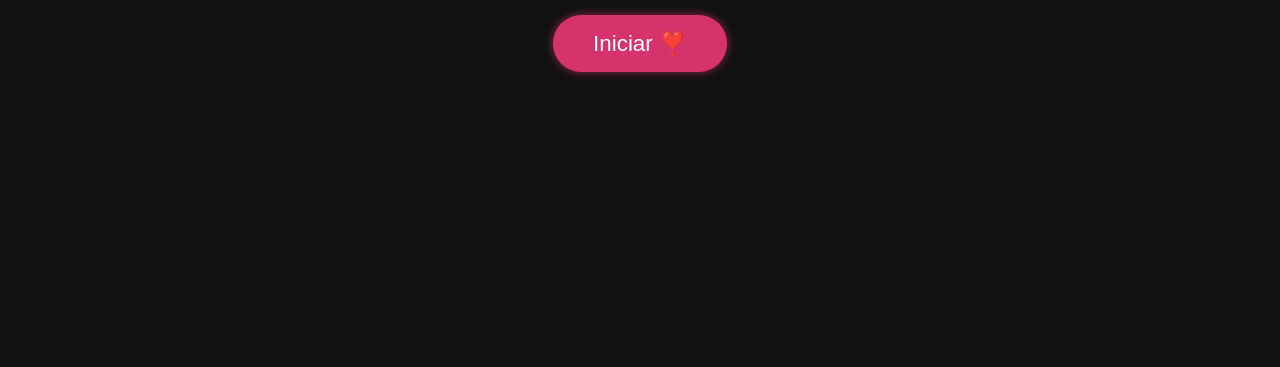
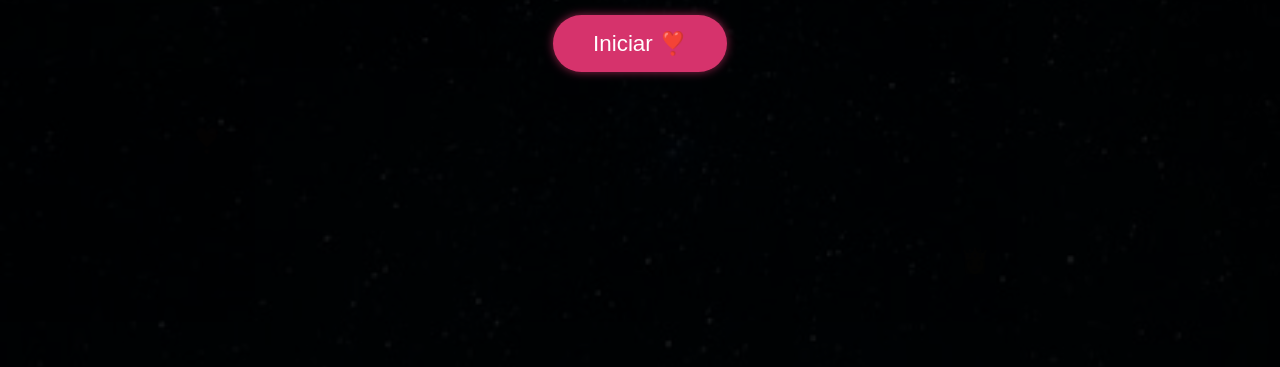
Before and after one commit to ThiagoBussolaro/Eu-te-amo, a plain HTML site: page index.html in a window 1280 px wide. Shown: the part 433-800 px from the top of the page. Drawn offline with Linux system fonts and the light colour scheme.

Commit message:
Atualizar o index.html

```diff
--- a/index.html
+++ b/index.html
@@ -10,10 +10,34 @@
     html, body {
       margin: 0;
       padding: 0;
-      background-color: #0e0e0e;
       font-family: 'Arial', sans-serif;
       overflow-x: hidden;
       color: white;
+      height: 100%;
+    }
+
+    /* Fundo com imagem */
+    body::before {
+      content: "";
+      position: fixed;
+      top: 0;
+      left: 0;
+      width: 100%;
+      height: 100%;
+      background: url('IMG_7930.jpeg') no-repeat center center/cover;
+      z-index: -2;
+    }
+
+    /* Camada escura para leitura */
+    body::after {
+      content: "";
+      position: fixed;
+      top: 0;
+      left: 0;
+      width: 100%;
+      height: 100%;
+      background-color: rgba(0, 0, 0, 0.45);
+      z-index: -1;
     }
 
     .fixed-hearts {
@@ -43,7 +67,7 @@
       position: fixed;
       width: 100%;
       height: 100vh;
-      background: #111;
+      background: rgba(0, 0, 0, 0.8);
       display: flex;
       flex-direction: column;
       align-items: center;
@@ -72,7 +96,6 @@
       background-color: #ff4d6d;
     }
 
-    /* Botão circular de música fixo no topo */
     .btn-musica {
       position: fixed;
       top: 10px;
@@ -198,11 +221,11 @@
   <!-- Emojis fixos no fundo -->
   <div class="fixed-hearts">
     <div class="fixed-heart">❣️</div>
+    <div class="fixed-heart">👸</div>
     <div class="fixed-heart">❣️</div>
+    <div class="fixed-heart">👸</div>
     <div class="fixed-heart">❣️</div>
-    <div class="fixed-heart">❣️</div>
-    <div class="fixed-heart">❣️</div>
-    <div class="fixed-heart">❣️</div>
+    <div class="fixed-heart">👸</div>
   </div>
 
   <!-- Tela inicial -->
@@ -211,7 +234,7 @@
     <button id="btnIniciar">Iniciar ❣️</button>
   </div>
 
-  <!-- Botão de música -->
+  <!-- Botão circular de música -->
   <div id="btnPlayPause" class="btn-musica">
     <span class="texto-musica">► NOSSA MÚSICA</span>
   </div>
@@ -299,7 +322,6 @@ Eu te amo, minha princesa ❣️
     audio.onplay = () => textoMusica.textContent = "❚❚ NOSSA MÚSICA";
     audio.onpause = () => textoMusica.textContent = "► NOSSA MÚSICA";
 
-    // Carrossel
     let currentIndex = 0;
     const slides = document.querySelectorAll(".slide");
     setInterval(() => {
@@ -308,7 +330,6 @@ Eu te amo, minha princesa ❣️
       slides[currentIndex].classList.add("active");
     }, 3000);
 
-    // Contador
     function atualizarContador() {
       const inicio = new Date("2021-07-09T23:45:00");
       const agora = new Date();
@@ -328,7 +349,6 @@ Eu te amo, minha princesa ❣️
     }
     atualizarContador();
 
-    // Corações ao clicar no poema
     document.getElementById("poemaContainer").addEventListener("click", (e) => {
       const heart = document.createElement("div");
       heart.className = "heart";
@@ -339,7 +359,6 @@ Eu te amo, minha princesa ❣️
       setTimeout(() => heart.remove(), 2000);
     });
 
-    // Mostrar mensagem secreta ao fim
     window.addEventListener("scroll", () => {
       const mensagem = document.getElementById("mensagemSecreta");
       if ((window.innerHeight + window.scrollY) >= document.body.offsetHeight - 50) {
```
